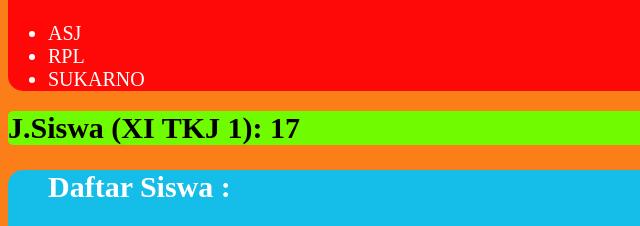
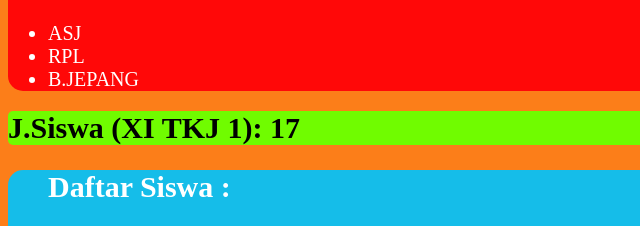
Before and after one commit to calonbosmuda39207-code/Rizzz, a plain HTML site: page index.html in a window 1280 px wide. Shown: the part 750-976 px from the top of the page, 0-640 px from the left. Drawn offline with Linux system fonts and the light colour scheme.

Commit message:
Update index.html

```diff
--- a/index.html
+++ b/index.html
@@ -34,7 +34,7 @@
     <h2>Jum'at</h2>
       <li>ASJ</li>
       <li>RPL</li>
-      <li>SUKARNO</li>
+      <li>B.JEPANG</li>
 
     </ul>
 
```
